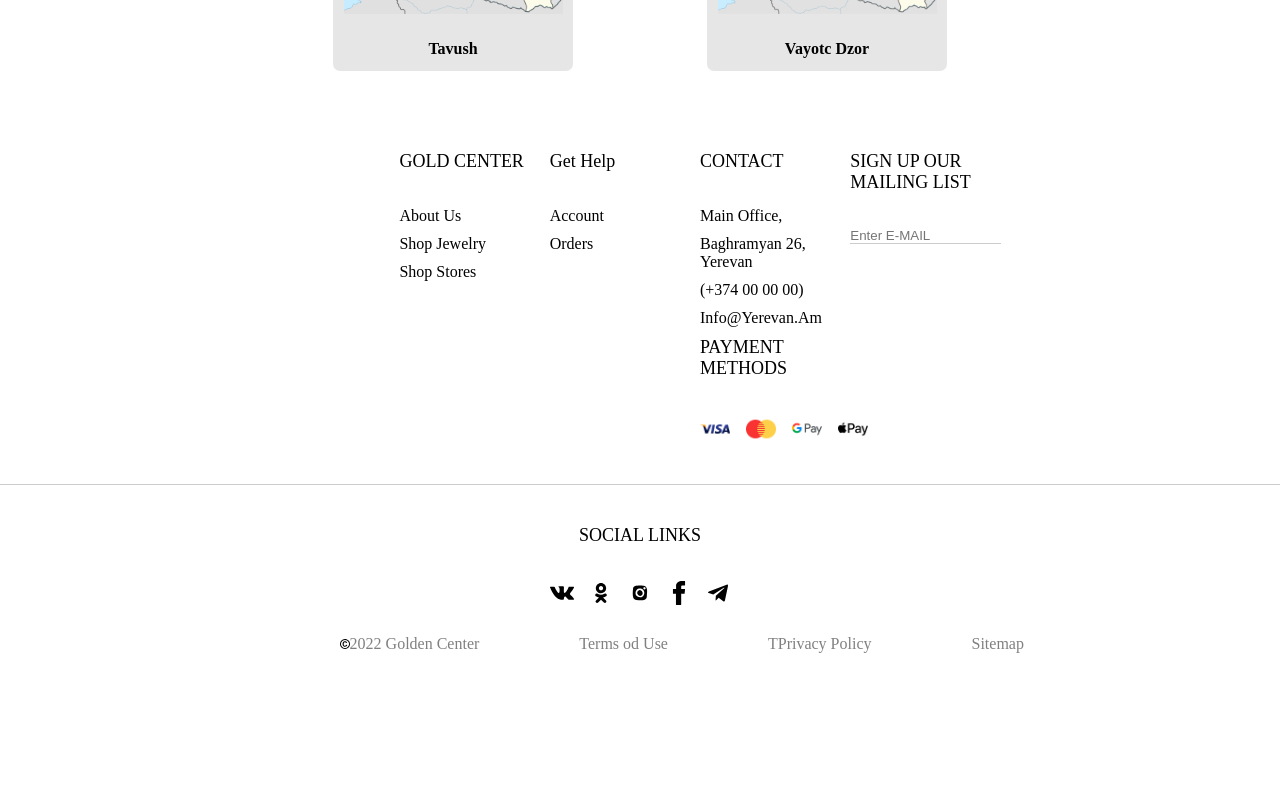
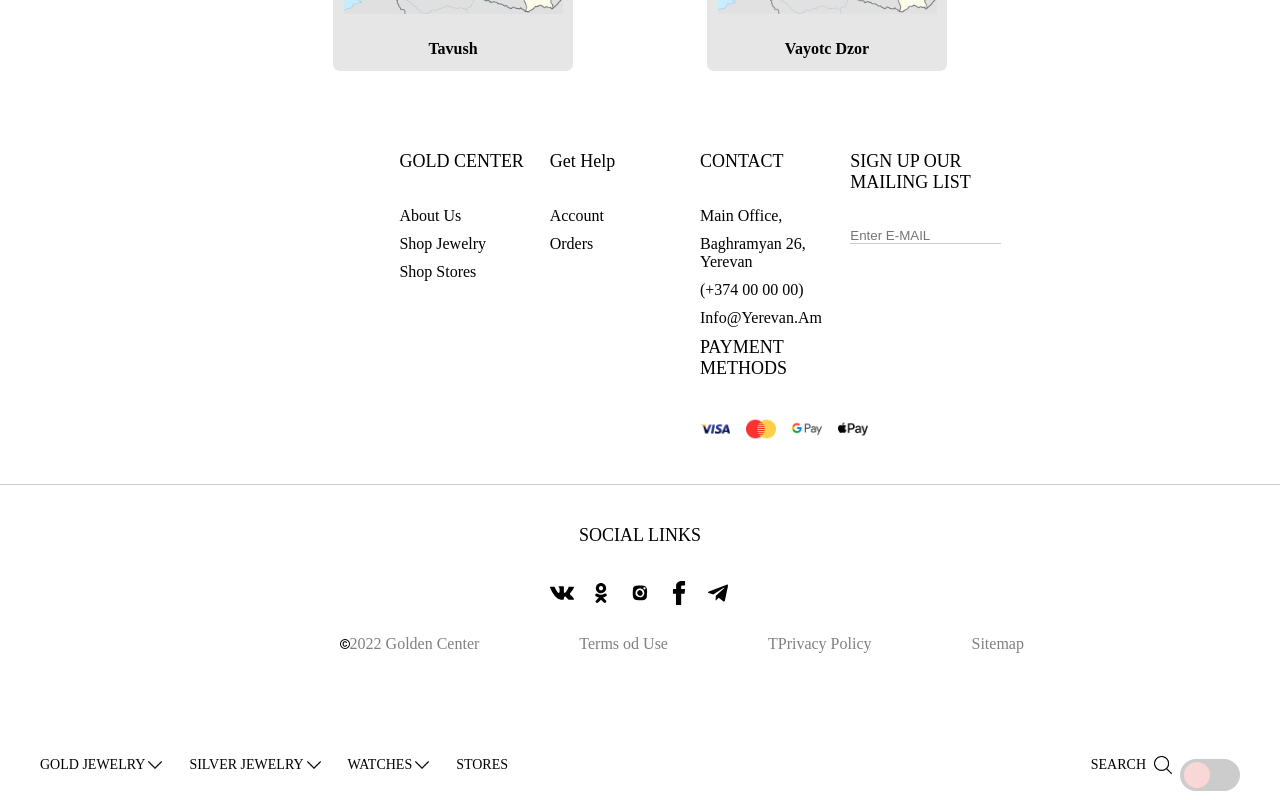
Before and after one commit to vahagnmovs/GoldMarket, a React (Create React App) app in the folder goldmarket/: page /shoppingcenters in a window 1280 px wide. Shown: the part 1321-2121 px from the top of the page. Before the commit the page ends 2051 px from the top, so only its background shows below. Built offline with nearby package versions, Linux system fonts and the light colour scheme.

Commit message:
new update nav bar 2

```diff
--- a/goldmarket/src/components/Centers/maps/ShoppingCenters/ShoppingCentersList/index.tsx
+++ b/goldmarket/src/components/Centers/maps/ShoppingCenters/ShoppingCentersList/index.tsx
@@ -2,6 +2,7 @@ import ShoppingCenter from "../../ShoppingCentersRegions/ShoppingCenterRegion";
 import { MAP } from "../../../../../data/mapData";
 import Header from "../../../../Header/header";
 import Footer from "../../../../Footer";
+import Navbar from "../../../../Navbar";
 
 const ShoppingCentersList = () => {
   return (
@@ -16,6 +17,7 @@ const ShoppingCentersList = () => {
               </div>
           </div>
           <Footer/>
+          <Navbar/>
       </>
 
   )
--- a/goldmarket/src/components/Centers/products/Collections/CollectionsList/index.tsx
+++ b/goldmarket/src/components/Centers/products/Collections/CollectionsList/index.tsx
@@ -2,6 +2,7 @@ import { Collections } from "../../../../../data/categoryData";
 import Collection from "../Collection";
 import Header from "../../../../Header/header";
 import Footer from "../../../../Footer";
+import Navbar from "../../../../Navbar";
 
 const CollectionsList = () => {
   return (
@@ -17,6 +18,7 @@ const CollectionsList = () => {
               </div>
           </div>
           <Footer/>
+          <Navbar/>
 
   </>
 
--- a/goldmarket/src/components/Header/header/index.tsx
+++ b/goldmarket/src/components/Header/header/index.tsx
@@ -9,6 +9,7 @@ import "../../../style/elements/_header.scss"
 import "../../../style/base/_globals.scss"
 import "../../../style/base/_reset.scss"
 import "../../../style/utilities/_variables.scss"
+import Navbar from "../../Navbar";
 
 const flags = [
     {
@@ -166,6 +167,7 @@ const Header = () => {
                 </div>
 
             </header>
+            {/*<Navbar/>*/}
         </div>
     );
 };
```
